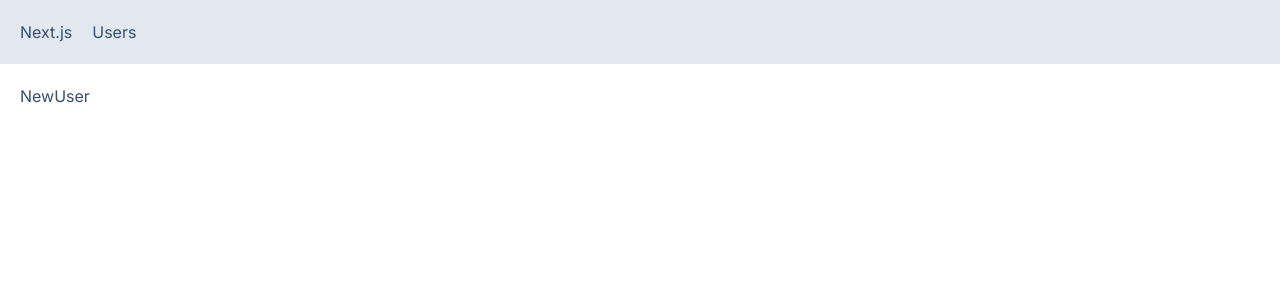
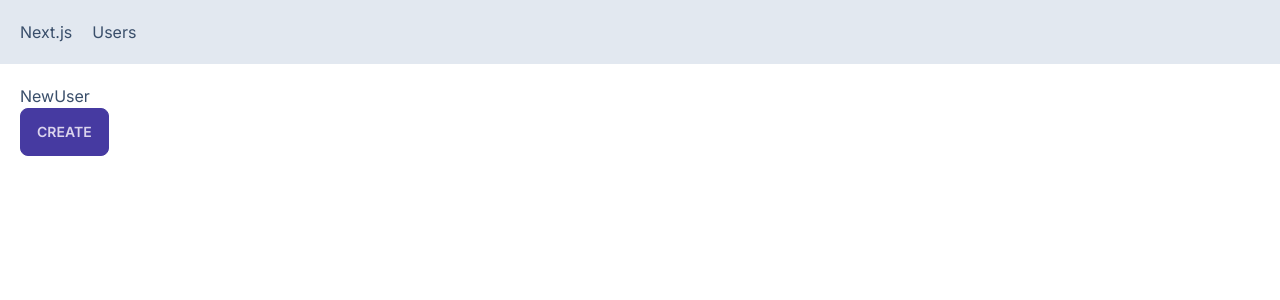
Before and after one commit to piyushpanchal114/practice-nextjs, a Next.js app: page /users/new in a window 1280 px wide. Shown: the top 300 px of the page. Built offline with nearby package versions, Linux system fonts and the light colour scheme.

Commit message:
Learned about Programatic Navigation

```diff
--- a/app/users/new/page.tsx
+++ b/app/users/new/page.tsx
@@ -1,7 +1,21 @@
+"use client";
+
 import React from "react";
+import { useRouter } from "next/navigation";
 
 const NewUser = () => {
-  return <div>NewUser</div>;
+  const router = useRouter();
+  return (
+    <div>
+      <p>NewUser</p>
+      <button
+        onClick={() => router.push("/users")}
+        className="btn btn-secondary"
+      >
+        Create
+      </button>
+    </div>
+  );
 };
 
 export default NewUser;
--- a/app/users/page.tsx
+++ b/app/users/page.tsx
@@ -1,5 +1,6 @@
 import React from "react";
 import UserTable from "./UserTable";
+import Link from "next/link";
 
 interface Props {
   searchParams: { sortOrder: string };
@@ -9,6 +10,9 @@
   return (
     <div>
       <h2>Users</h2>
+      <Link href="/users/new" className="btn">
+        New User
+      </Link>
       <UserTable sortOrder={sortOrder} />
     </div>
   );
```
